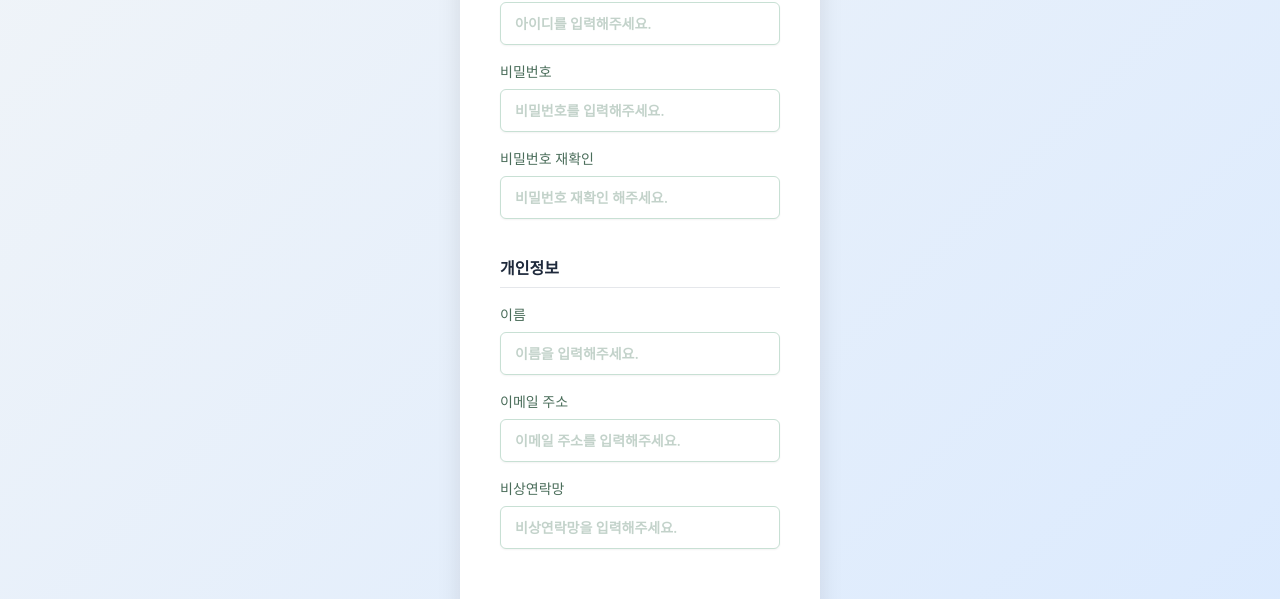
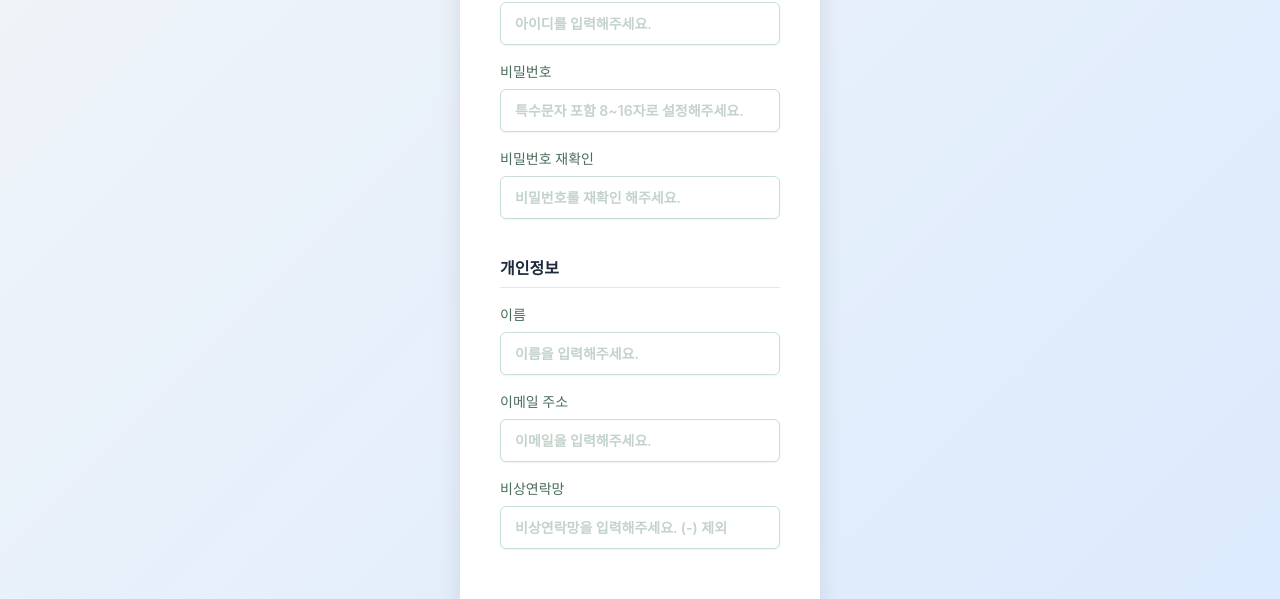
Before and after one commit to wookjjin/WBSync-front, a Nuxt app: page /auth/sign-up in a window 1280 px wide. Shown: the part 118-717 px from the top of the page. Built offline with nearby package versions, Linux system fonts and the light colour scheme; no server answers; what axios-mock-adapter would draw is missing.

Commit message:
feature/sign-up

```diff
--- a/pages/auth/sign-in.vue
+++ b/pages/auth/sign-in.vue
@@ -24,16 +24,14 @@ const goSignUp = () => {
         </div>
       </div>
       <div class="sign-in-footer flex flex-col gap-3 mt-4 items-center">
-        <BaseButton class="w-full" variant="primary" @click="goSignUp">
+        <BaseButton class="w-full" variant="primary">
           <div class="flex items-center justify-center">
             <span class="mr-2">
               로그인 시도
             </span>
-            <svg
-              xmlns="http://www.w3.org/2000/svg" fill="none" viewBox="0 0 24 24" stroke-width="1.5"
+            <svg xmlns="http://www.w3.org/2000/svg" fill="none" viewBox="0 0 24 24" stroke-width="1.5"
               stroke="currentColor" class="size-6">
-              <path
-                stroke-linecap="round" stroke-linejoin="round"
+              <path stroke-linecap="round" stroke-linejoin="round"
                 d="M13.5 10.5V6.75a4.5 4.5 0 1 1 9 0v3.75M3.75 21.75h10.5a2.25 2.25 0 0 0 2.25-2.25v-6.75a2.25 2.25 0 0 0-2.25-2.25H3.75a2.25 2.25 0 0 0-2.25 2.25v6.75a2.25 2.25 0 0 0 2.25 2.25Z" />
             </svg>
           </div>
@@ -41,11 +39,9 @@ const goSignUp = () => {
         <BaseButton class="w-full" variant="primary" @click="goSignUp">
           <div class="flex items-center justify-center">
             <span class="mr-2">회원가입 할래요</span>
-            <svg
-              xmlns="http://www.w3.org/2000/svg" fill="none" viewBox="0 0 24 24" stroke-width="1.5"
+            <svg xmlns="http://www.w3.org/2000/svg" fill="none" viewBox="0 0 24 24" stroke-width="1.5"
               stroke="currentColor" class="w-5 h-5 mt-[1px]">
-              <path
-                stroke-linecap="round" stroke-linejoin="round"
+              <path stroke-linecap="round" stroke-linejoin="round"
                 d="M18 7.5v3m0 0v3m0-3h3m-3 0h-3m-2.25-4.125a3.375 3.375 0 1 1-6.75 0 3.375 3.375 0 0 1 6.75 0ZM3 19.235v-.11a6.375 6.375 0 0 1 12.75 0v.109A12.318 12.318 0 0 1 9.374 21c-2.331 0-4.512-.645-6.374-1.766Z" />
             </svg>
           </div>
@@ -53,11 +49,9 @@ const goSignUp = () => {
         <BaseButton class="w-full" variant="secondary">
           <div class="flex items-center justify-center">
             <span class="mr-2">비밀번호를 잊어버렸어요</span>
-            <svg
-              xmlns="http://www.w3.org/2000/svg" fill="none" viewBox="0 0 24 24" stroke-width="1.5"
+            <svg xmlns="http://www.w3.org/2000/svg" fill="none" viewBox="0 0 24 24" stroke-width="1.5"
               stroke="currentColor" class="size-6">
-              <path
-                stroke-linecap="round" stroke-linejoin="round"
+              <path stroke-linecap="round" stroke-linejoin="round"
                 d="M15.182 16.318A4.486 4.486 0 0 0 12.016 15a4.486 4.486 0 0 0-3.198 1.318M21 12a9 9 0 1 1-18 0 9 9 0 0 1 18 0ZM9.75 9.75c0 .414-.168.75-.375.75S9 10.164 9 9.75 9.168 9 9.375 9s.375.336.375.75Zm-.375 0h.008v.015h-.008V9.75Zm5.625 0c0 .414-.168.75-.375.75s-.375-.336-.375-.75.168-.75.375-.75.375.336.375.75Zm-.375 0h.008v.015h-.008V9.75Z" />
             </svg>
 
--- a/pages/auth/sign-up.vue
+++ b/pages/auth/sign-up.vue
@@ -1,5 +1,7 @@
 <script setup lang='ts'>
+import axios from 'axios'
 import type { IUser } from '~/types/auth'
+import { bakeToast } from '~/utils'
 
 const router = useRouter()
 
@@ -21,6 +23,7 @@ const getPostData = () => {
     id: signUp.value.id,
     email: signUp.value.email,
     password: signUp.value.password,
+    recheckPassword: signUp.value.recheckPassword,
     name: signUp.value.name,
     rank: signUp.value.rank,
     phoneNumber: signUp.value.phoneNumber
@@ -29,22 +32,27 @@ const getPostData = () => {
 
 const postUserAPI = async (data: IUser) => {
   try {
-    const result = await request.post('/user', data)
+    const result = await request.post('/auth/sign-up', data)
+    bakeToast.success('회원가입에 성공했어요. 로그인 해주세요.')
     return result
   } catch (error) {
-    console.error(error)
+    if (axios.isAxiosError(error)) {
+      console.error(error)
+      bakeToast.error(error.response?.data.message)
+    }
   }
-}
-
-const createUser = async () => {
-  const data = getPostData()
-  const result = await postUserAPI(data)
-  console.log(result)
 }
 
 const goSignIn = () => {
   router.push('/auth/sign-in')
 }
+
+const createUser = async () => {
+  const data = getPostData()
+  await postUserAPI(data)
+  goSignIn()
+}
+
 </script>
 
 <template>
@@ -60,10 +68,11 @@ const goSignIn = () => {
             <BaseInput v-model="signUp.id" type="text" label="아이디" placeholder="아이디를 입력해주세요." />
           </div>
           <div class="sign-in-row">
-            <BaseInput v-model="signUp.password" type="text" label="비밀번호" placeholder="비밀번호를 입력해주세요." />
+            <BaseInput v-model="signUp.password" type="password" label="비밀번호" placeholder="특수문자 포함 8~16자로 설정해주세요." />
           </div>
           <div class="sign-in-row">
-            <BaseInput v-model="signUp.recheckPassword" type="text" label="비밀번호 재확인" placeholder="비밀번호 재확인 해주세요." />
+            <BaseInput v-model="signUp.recheckPassword" type="password" label="비밀번호 재확인"
+              placeholder="비밀번호를 재확인 해주세요." />
           </div>
         </div>
         <div>
@@ -72,10 +81,10 @@ const goSignIn = () => {
             <BaseInput v-model="signUp.name" type="text" label="이름" placeholder="이름을 입력해주세요." />
           </div>
           <div class="sign-in-row">
-            <BaseInput v-model="signUp.email" type="text" label="이메일 주소" placeholder="이메일 주소를 입력해주세요." />
+            <BaseInput v-model="signUp.email" type="text" label="이메일 주소" placeholder="이메일을 입력해주세요." />
           </div>
           <div class="sign-in-row">
-            <BaseInput v-model="signUp.phoneNumber" type="text" label="비상연락망" placeholder="비상연락망을 입력해주세요." />
+            <BaseInput v-model="signUp.phoneNumber" type="text" label="비상연락망" placeholder="비상연락망을 입력해주세요. (-) 제외" />
           </div>
         </div>
       </div>
@@ -85,11 +94,9 @@ const goSignIn = () => {
         </BaseButton>
         <BaseButton class="w-full" variant="secondary" @click="goSignIn">
           <div class="flex">
-            <svg
-              xmlns="http://www.w3.org/2000/svg" fill="none" viewBox="0 0 24 24" stroke-width="1.5"
+            <svg xmlns="http://www.w3.org/2000/svg" fill="none" viewBox="0 0 24 24" stroke-width="1.5"
               stroke="currentColor" class="size-6 mr-2">
-              <path
-                stroke-linecap="round" stroke-linejoin="round"
+              <path stroke-linecap="round" stroke-linejoin="round"
                 d="M15.75 9V5.25A2.25 2.25 0 0 0 13.5 3h-6a2.25 2.25 0 0 0-2.25 2.25v13.5A2.25 2.25 0 0 0 7.5 21h6a2.25 2.25 0 0 0 2.25-2.25V15m3 0 3-3m0 0-3-3m3 3H9" />
             </svg>
             <span>
```
